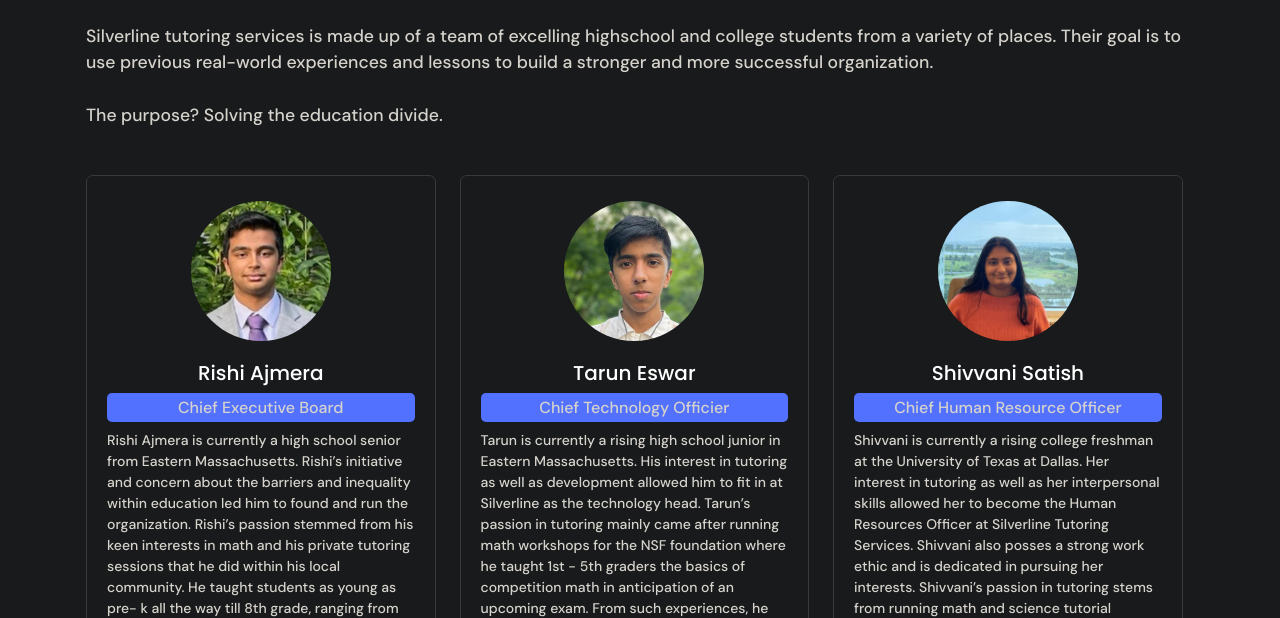
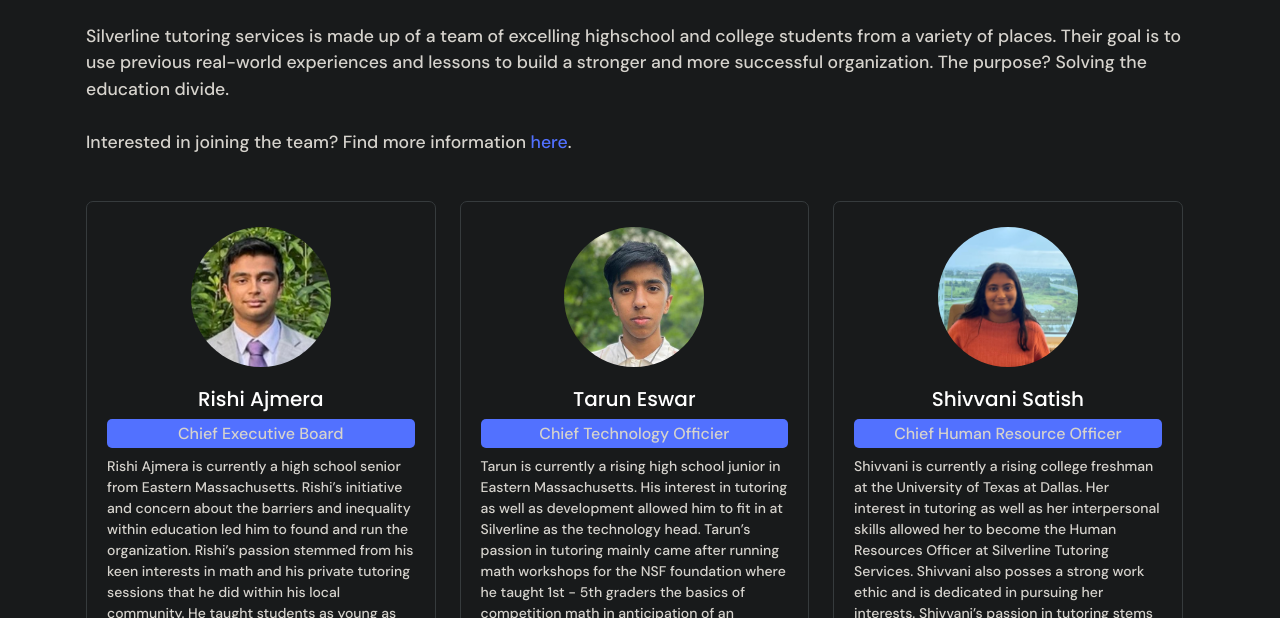
Before and after one commit to Tarune28/silverline, a plain HTML site: page team.html in a window 1280 px wide. Shown: the part 182-800 px from the top of the page. Drawn offline with nearby package versions, Linux system fonts and the light colour scheme; files whose address does not match are found by name; a web font is replaced by a local one.

Commit message:
additional info

```diff
--- a/team.html
+++ b/team.html
@@ -86,7 +86,7 @@
 
         <div class="container" style="color: #D6D3CD; position: relative;">
             <h1 class="pt-3">Executive Team</h1><br>
-            <p>Silverline tutoring services is made up of a team of excelling highschool and college students from a variety of places. Their goal is to use previous real-world experiences and lessons to build a stronger and more successful organization.<br> <br>The purpose? Solving the education divide. </p>
+            <p>Silverline tutoring services is made up of a team of excelling highschool and college students from a variety of places. Their goal is to use previous real-world experiences and lessons to build a stronger and more successful organization. The purpose? Solving the education divide.<br><br>Interested in joining the team? Find more information <a href="https://docs.google.com/document/d/1UMz9CIYSuJ1WEQWuOusSQlHchQwpgFmqwVLOTzX0D9w/edit">here</a>. </p>
             <div class="row align-items-stretch">
                 <div class="col-6 col-sm-6 col-md-6 col-lg-3" data-aos="fade-up" data-aos-delay="100">
                     <div class="media-entry media-size0">
```
